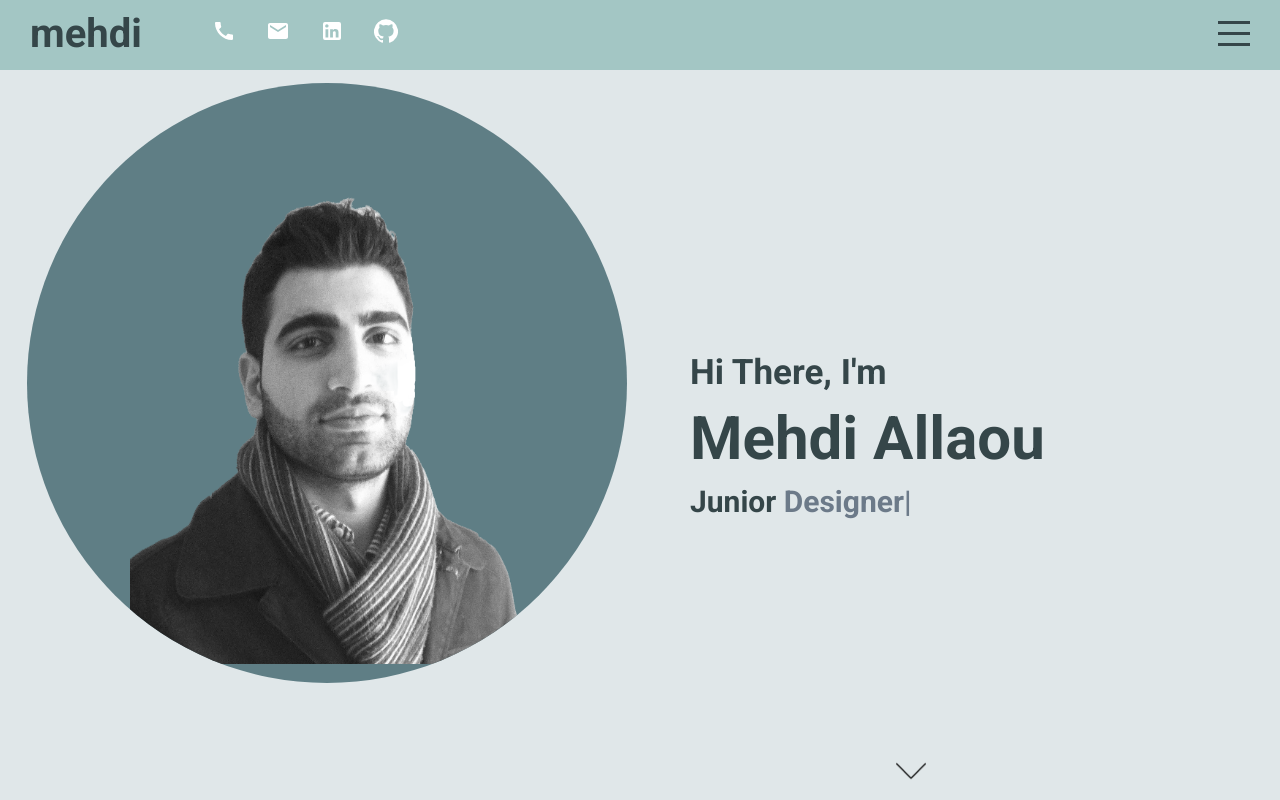
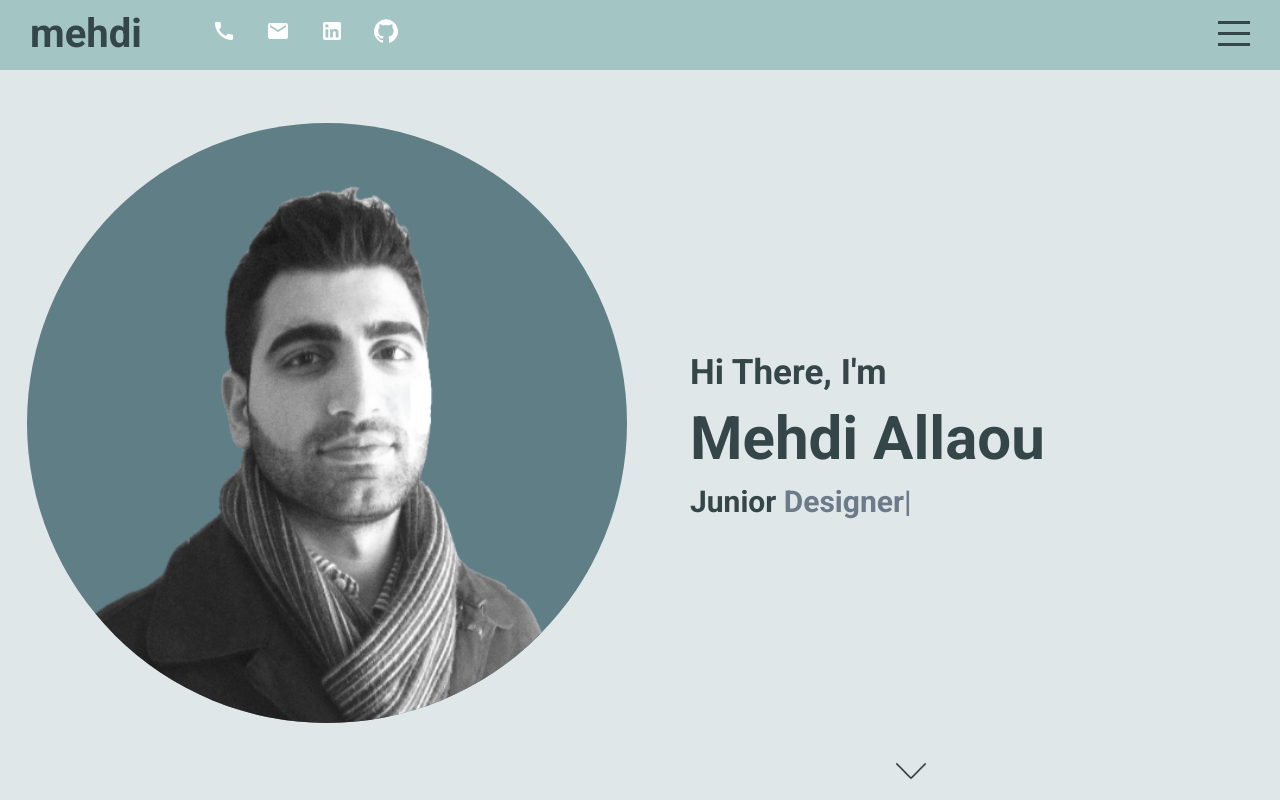
Before and after one commit to Mehdi-Allaou/React-portfolio-website, a React (Create React App) app: page / in a window 1280 px wide. Built offline with nearby package versions, Linux system fonts and the light colour scheme; a web font is replaced by a local one.

Commit message:
color adjustment, visual features testing

```diff
--- a/src/components/about/about.scss
+++ b/src/components/about/about.scss
@@ -9,6 +9,7 @@
   display: flex;
   flex-direction: column;
   align-items: center;
+  // justify-content: space-between;
 
   // testing styling
   border-top: 2px solid $mainColor;
@@ -20,8 +21,8 @@
       // flex-direction: column;
       font-size: 50px;
 
-      overflow: visible;
-      margin-bottom: 50px;
+      // overflow: visible;
+      // margin-bottom: 50px;
 
       // testing styling
       width: 400px;
@@ -42,6 +43,7 @@
 
   .container {
     display: flex;
+    margin: 40px;
 
 
 
--- a/src/components/intro/Intro.js
+++ b/src/components/intro/Intro.js
@@ -19,18 +19,17 @@ export const Intro = () => {
     <div className='intro' id='intro'>
       <div className="left">
         <div className="imgContainer">
-          <img src="assets/profilbildtest.png" alt="" />
+          <img className='image' src="assets/profilbildtest.png" alt="picture of me" />
         </div>
       </div>
       <div className="right">
         <div className="wrapper">
-          <h2>Hi There, I'm</h2>
-          <h1>Mehdi Allaou</h1>
+          <h1>Hi There, I'm</h1>
+          <h2>Mehdi Allaou</h2>
           <h3>Junior <span ref={textRef}></span></h3>
         </div>
-        <a href="#portfolio">
-
-        <img src="assets/down.png" alt="" />
+        <a href="#about">
+        <img src="assets/down.png" alt="leading arrow to the next page" />
         </a>
       </div>
     </div>
--- a/src/components/intro/intro.scss
+++ b/src/components/intro/intro.scss
@@ -15,10 +15,17 @@
     flex: .5;
     overflow: hidden;
 
+    @include mobile{
+    //   display: flex;
+    //   align-items: center;
+    flex: .7;
+    }
+
 
     .imgContainer {
-
+      position: relative;
       margin: 2%;
+      top: 40px;
       width: 600px;
       height: 600px;
       background-color: #5f7e85;
@@ -28,18 +35,28 @@
       justify-content: center;
       float: right;
       flex-wrap: wrap;
+      overflow: hidden;
 
       @include mobile {
-        align-items: flex-start;
-
+        top: 2vh;
+        justify-content: center;
+        margin: 0;
+        width: 500px;
+        height: 500px;
+        // bottom: 0;
       }
 
-      .img {
-        width: 80%;
-
+      .image {
+        position: absolute;
+        width: 100%;
+        height: 100%;
+        top: 40px;
+        object-fit: cover;
 
         @include mobile {
-          height: 50%;
+          // width: 50%;
+          top: 2vh;
+
         }
       }
     }
@@ -47,6 +64,13 @@
   .right {
     flex: .5;
     position: relative;
+
+    @include mobile {
+      flex: .3;
+      padding-left: 0;
+      align-items: center;
+    }
+
 
     .wrapper {
       width: 100%;
@@ -57,20 +81,32 @@
       justify-content: center;
 
       @include mobile {
+        top: 0;
+        justify-content: flex-start;
+        height: 75%;
         padding-left: 0;
         align-items: center;
       }
 
       h1{
+        font-size: 35px;
+
+        @include mobile {
+          font-size: 25px;
+          margin-top: 10px;
+        }
+      }
+
+
+      h2{
+
         font-size: 60px;
         margin: 10px 0;
 
         @include mobile {
-          font-size: 40px;
+          font-size: 30px;
+          margin: 5px;
         }
-      }
-      h2{
-        font-size: 35px;
       }
       h3{
         font-size: 30px;
@@ -105,7 +141,12 @@
       bottom: 10px;
       left: 40%;
 
+      @include mobile {
+        bottom: 0;
+      }
+
       img {
+        // bottom: 10px;
         width: 30px;
         animation: arrowBlink 2s infinite;
       }
```
Also changed, not shown: src/global.scss (line endings or trailing spaces).
